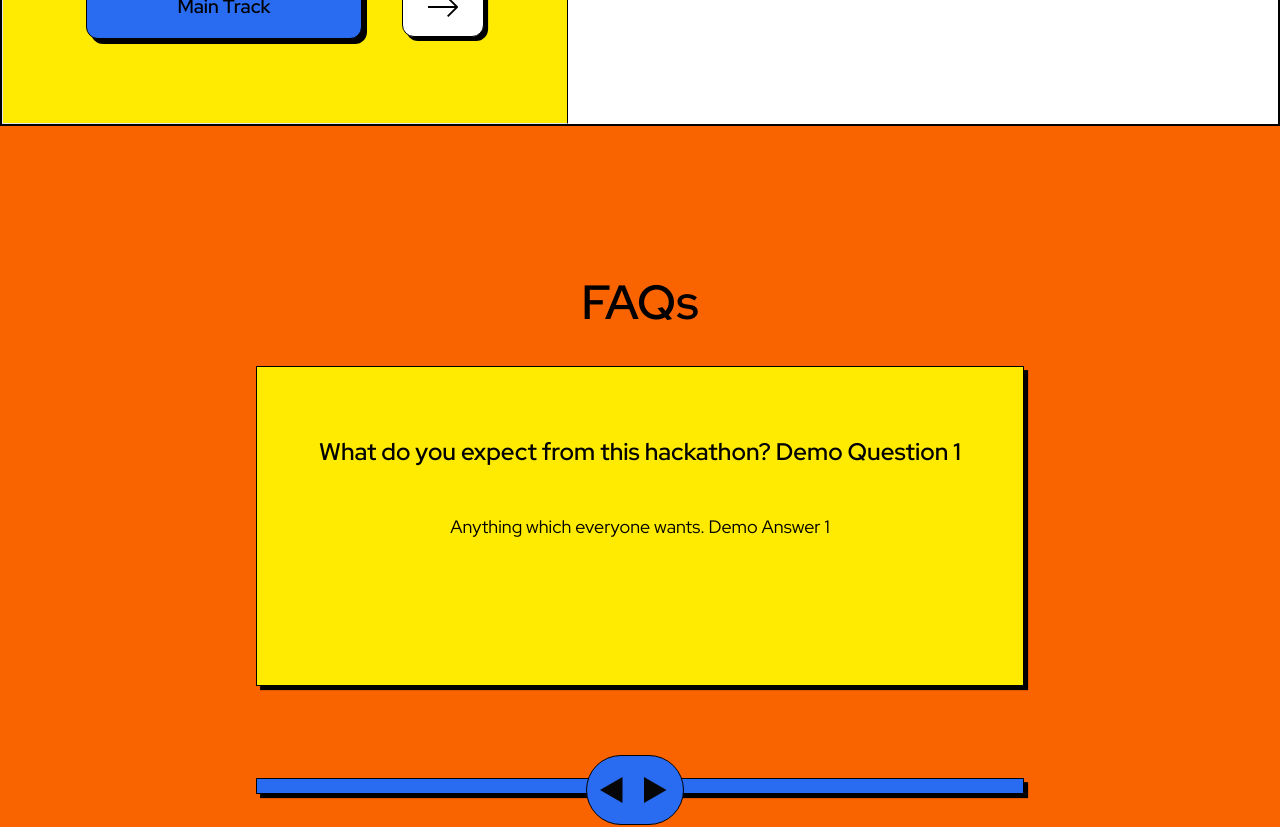
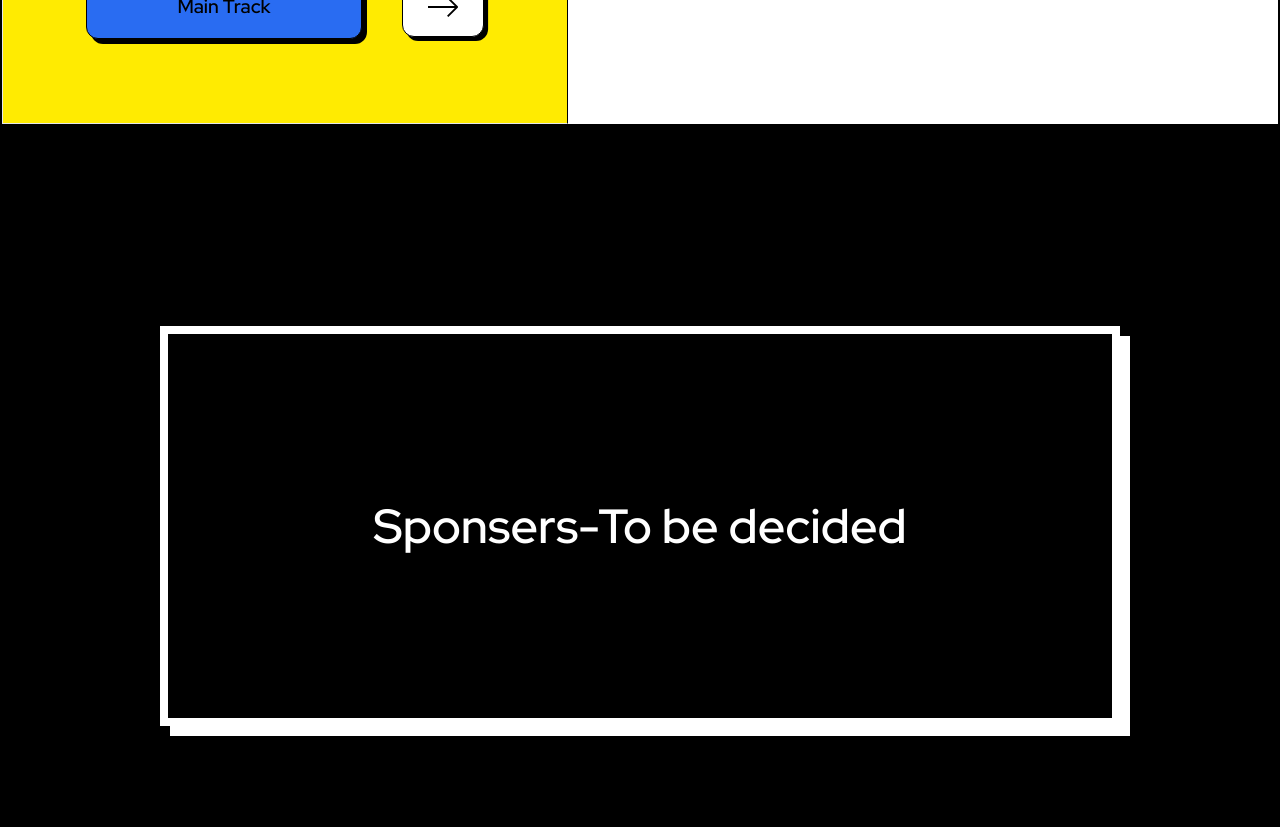
Before and after one commit to gdgcnitj/hackmol-4, a Next.js app: page / in a window 1280 px wide. Shown: the part 1420-2247 px from the top of the page. Built offline with nearby package versions, Linux system fonts and the light colour scheme; a web font is replaced by a local one.

Commit message:
Sponsers Page

```diff
--- /dev/null
+++ b/src/components/Sponsers.js
@@ -0,0 +1,10 @@
+function Sponsers()
+{
+    return (
+    <div className="w-full h-screen flex justify-center items-center bg-black">
+        <div className="container flex justify-center w-3/4 h-1/2 text-white text-5xl shadow-5xl shadow-white font-extrabold border-white border-8 items-center">Sponsers-To be decided</div>
+    </div>
+    )
+}
+
+export default Sponsers;
--- a/src/pages/index.js
+++ b/src/pages/index.js
@@ -1,41 +1,35 @@
-import TrackAndPrices from "../components/TrackAndPrices"
-import FAQ from "../components/FAQ"
+import TrackAndPrices from "../components/TrackAndPrices";
+import FAQ from "../components/FAQ";
 
-import Announcement from "../components/Announcement"
+import Announcement from "../components/Announcement";
 
+import Footer from "../components/Footer";
 
-import Footer from "../components/Footer"
-
-
-import RuleCard from "../components/RulesCard"
-
+import RuleCard from "../components/RulesCard";
+import Sponsers from "../components/Sponsers";
 
 export default function Home() {
   return (
-    <div className='' >
-
+    <div className="">
       {/* Announcement start */}
 
-      <Announcement/>
-
+      <Announcement />
 
       {/* Announcement ends */}
       {/* rule section */}
-      <RuleCard/>
+      <RuleCard />
       {/* rule section end */}
 
       {/* Tracks And Prices starts */}
       <TrackAndPrices />
       {/* Tracks And Prices end */}
 
-
       {/*FAQ and footer starts*/}
-
+      <Sponsers></Sponsers>
       <FAQ></FAQ>
       <Footer></Footer>
 
       {/*FAQ and footer ends*/}
     </div>
-
-  )
+  );
 }
--- a/tailwind.config.js
+++ b/tailwind.config.js
@@ -11,6 +11,7 @@ module.exports = {
       },
       boxShadow:{
         '3xl':'5px 5px black',
+        '5xl':'10px 10px 0px 0px white',
       }
     },
   },
```
Lines whose indentation alone changed are shown as unchanged.
